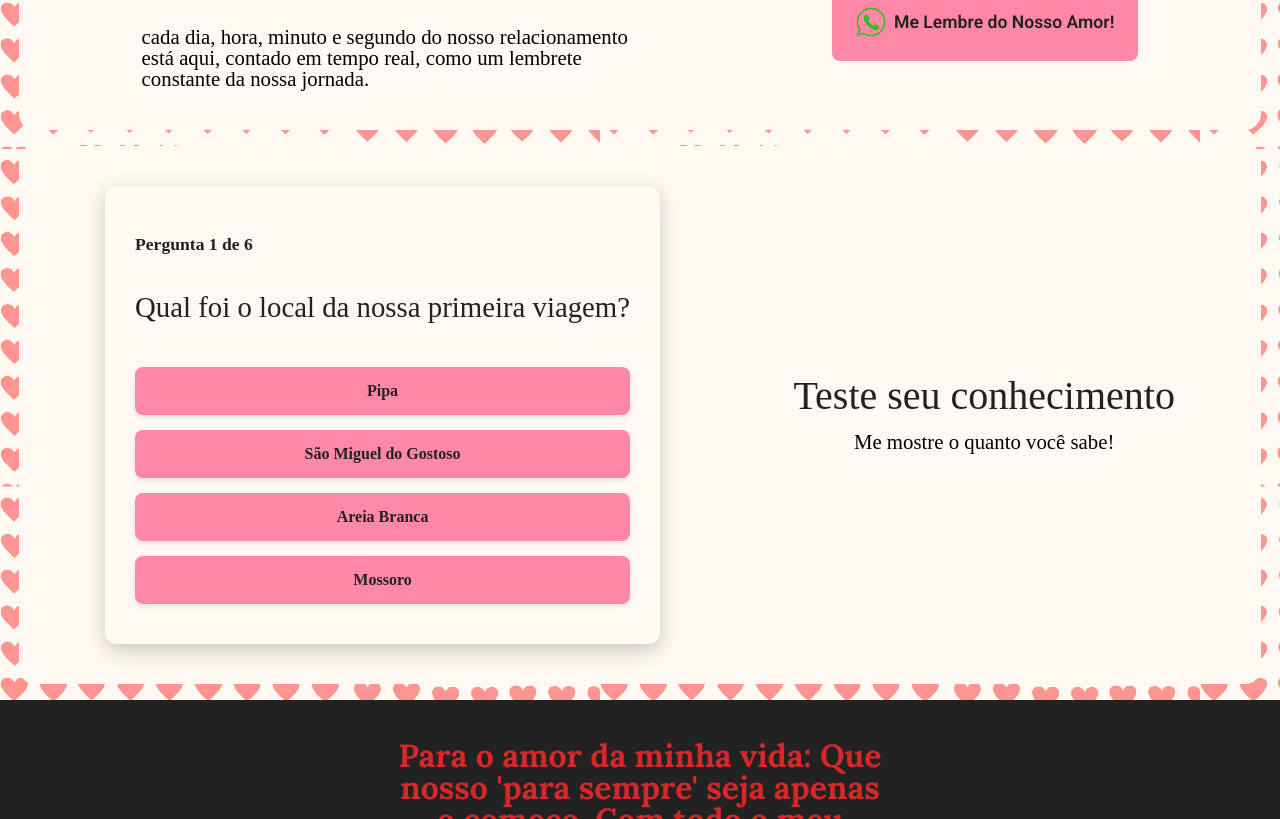
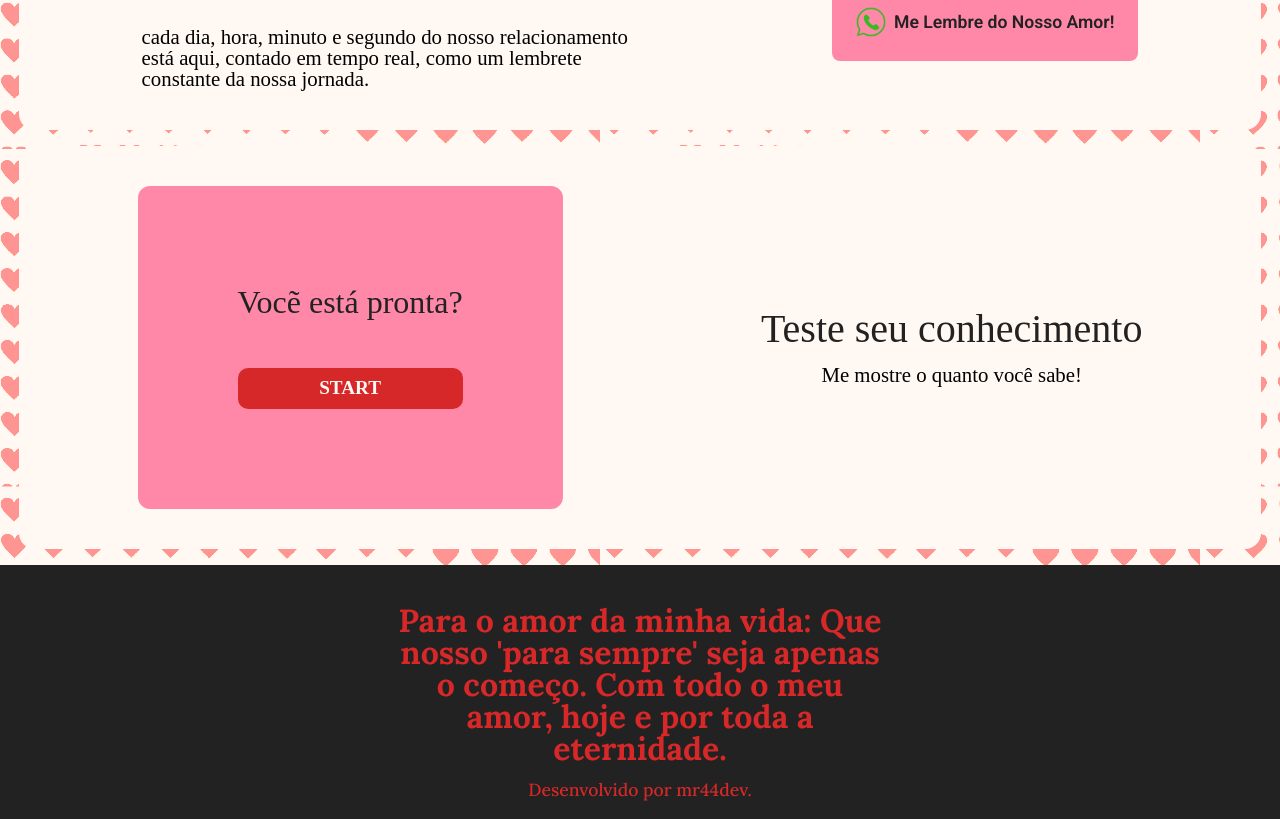
Before and after one commit to MGReboucas/our-time-together-app-, a React (Vite) app: page / in a window 1280 px wide. Shown: the part 1201-2020 px from the top of the page. Built offline with nearby package versions, Linux system fonts and the light colour scheme.

Commit message:
updating RelationshipQuiz.jsx to start when click on start button and restart with a restart button

```diff
--- a/src/Components/RelationshipQuiz/RelationshipQuiz.css
+++ b/src/Components/RelationshipQuiz/RelationshipQuiz.css
@@ -33,6 +33,41 @@
 
 .quiz-subtitle{
   font-family: var(--fonte-secondaria);
+}
+
+.start-screen{
+  display: flex;
+  flex-direction: column;
+
+  padding: 100px 100px;
+  background-color: var(--cor-secundary);
+  border-radius: 12px;
+
+}
+
+.start-title{
+  color: var(--cor-text-dark);
+  margin-bottom: 30px;
+  font-size: 2em;
+}
+
+.start-button, .restart-button{
+  background-color: var(--cor-primary);
+  font-family: var(--fonte-secundary);
+  color: var(--cor-background);
+  border: none;
+  border-radius: 10px;
+  padding: .5em;
+  font-size: 1.2rem;
+  font-weight: bold;
+  cursor: pointer;
+  transition: background-color 0.2s, transform 0.1s;
+  margin-top: 20px;
+}
+
+.start-button:hover, .restart-button:hover{
+  background-color: var(--cor-secundary);
+  transform: translateY(-2px);
 }
 
 .score-conteiner{
--- a/src/Components/RelationshipQuiz/RelationshipQuiz.jsx
+++ b/src/Components/RelationshipQuiz/RelationshipQuiz.jsx
@@ -59,9 +59,22 @@ const quizQuestion = [
 ]
 
 export default function RelationshipQuiz() {
+  const [isStarted, setisStarted] = useState(false)
+
   const [currentQuestion, setCurrentQuestion] = useState(0)
   const [score, setScore] = useState(0)
   const [showScore, setShowScore] = useState(false)
+
+  const handleStart = () => {
+    setisStarted(true)
+  }
+
+  const handleRestart = () => {
+    setisStarted(false)
+    setCurrentQuestion(0)
+    setScore(0)
+    setShowScore(false)
+  }
 
   const handleAnswerClick = isCorrect => {
     if (isCorrect) {
@@ -82,6 +95,16 @@ export default function RelationshipQuiz() {
         <h2 className="quiz-title">Teste seu conhecimento</h2>
         <p className="quiz-subtitle">Me mostre o quanto você sabe!</p>
       </div>
+      {!isStarted && (
+        <div className="start-screen">
+          <h3 className="start-title">Vocẽ está pronta?</h3>
+          <button className="start-button" onClick={handleStart}>
+            START
+          </button>
+        </div>
+      )}
+
+      {isStarted && (
         <div className="score-conteiner">
           {showScore ? (
             <div className="score-selection">
@@ -91,6 +114,9 @@ export default function RelationshipQuiz() {
                   ? 'Parabens! Você me conhece muito bem'
                   : 'Excelente, Nossas memorias são as melhores!'}
               </p>
+              <button onClick={handleRestart} className="restart-button">
+                RESTART
+              </button>
             </div>
           ) : (
             <div className="question-section">
@@ -118,6 +144,7 @@ export default function RelationshipQuiz() {
             </div>
           )}
         </div>
+      )}
     </div>
   )
 }
```
Lines whose indentation alone changed are shown as unchanged.
